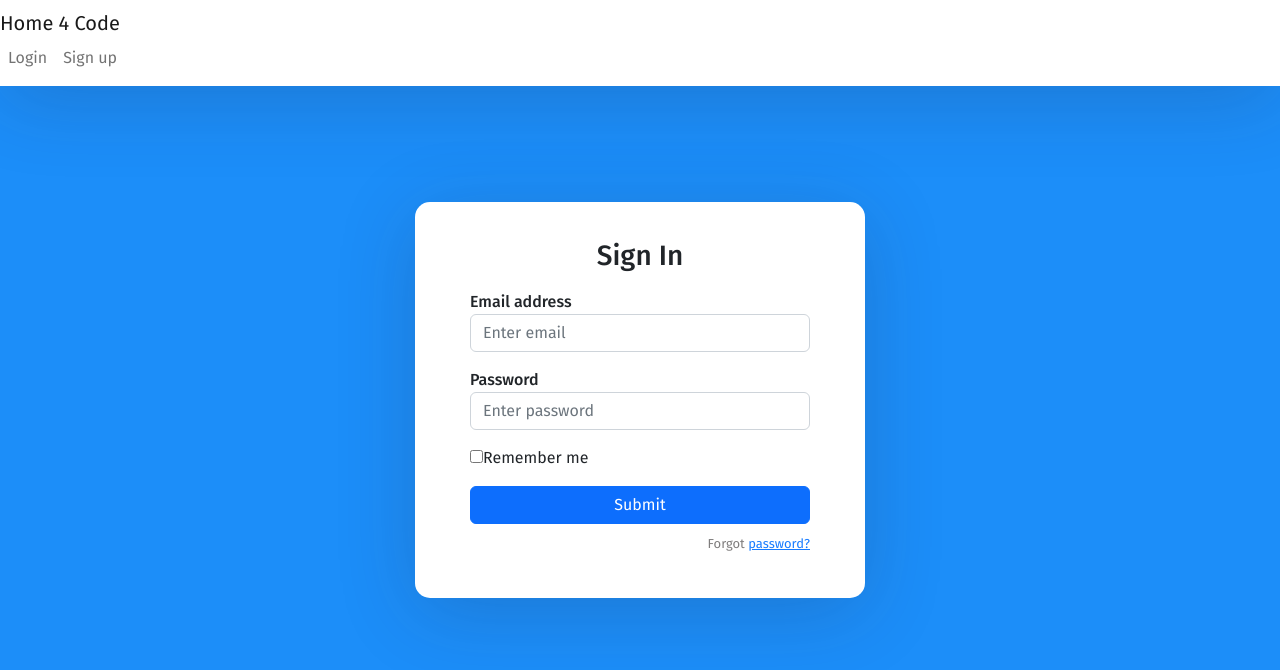
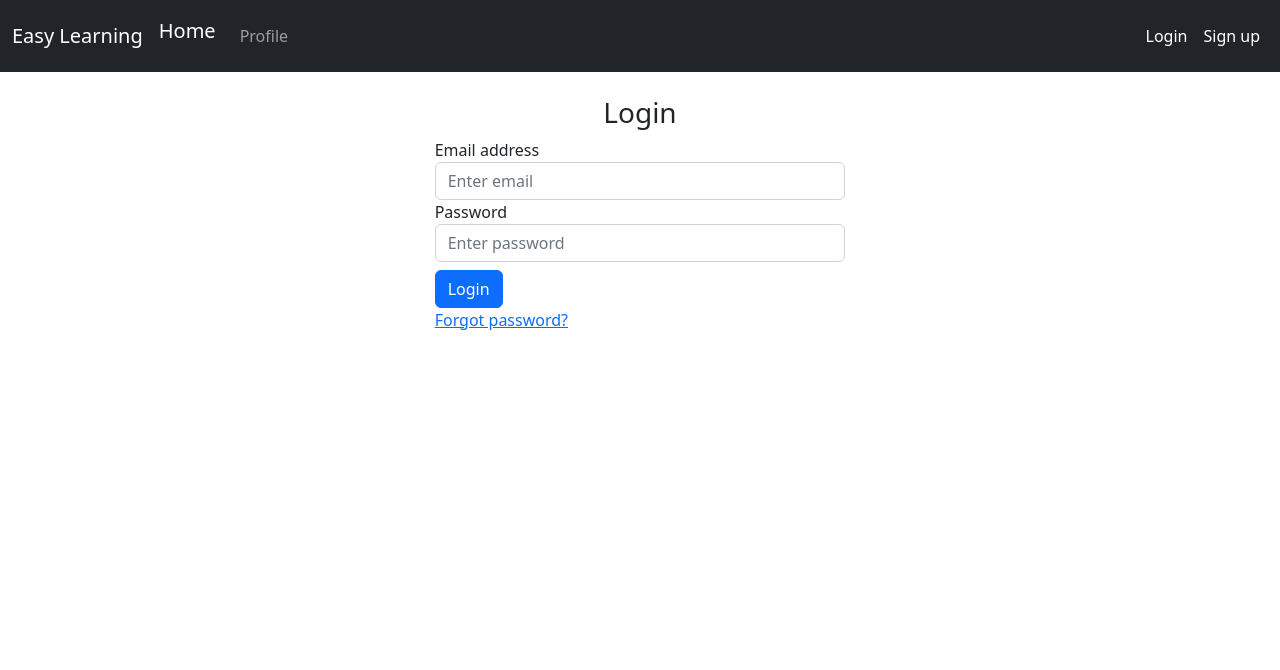
Before and after one commit to amasdeogratias/home4code, a React (Create React App) app in the folder frontend/: page /sign-in in a window 1280 px wide. Shown: the top 670 px of the page. Built offline with nearby package versions, Linux system fonts and the light colour scheme; no server answers.

Commit message:
changed functional to class component

```diff
--- a/frontend/public/index.html
+++ b/frontend/public/index.html
@@ -41,5 +41,6 @@
       To begin the development, run `npm start` or `yarn start`.
       To create a production bundle, use `npm run build` or `yarn build`.
     -->
+    <script src="https://cdn.jsdelivr.net/npm/bootstrap@5.3.2/dist/js/bootstrap.bundle.min.js" integrity="sha384-C6RzsynM9kWDrMNeT87bh95OGNyZPhcTNXj1NW7RuBCsyN/o0jlpcV8Qyq46cDfL" crossorigin="anonymous"></script>
   </body>
 </html>
--- a/frontend/src/App.css
+++ b/frontend/src/App.css
@@ -1,71 +1,5 @@
-@import url('https://fonts.googleapis.com/css?family=Fira+Sans:400,500,600,700,800');
-*{
-  box-sizing: border-box;
+.jumbotron {
+  display: flex;
+  flex-direction: column;
+  justify-content: center;
 }
-
-body {
-  background: #1c8ef9 !important;
-  min-height: 100vh;
-  display: flex;
-  font-weight: 400;
-  font-family: 'Fira Sans', sans-serif;
-}
-
-h1,h2,h3,h4,h5,h6,label, span {
-  font-weight: 500;
-  font-family: 'Fira Sans', sans-serif;
-}
-
-body, html, .App, #root, .auth-wrapper {
-  width: 100%;
-  height: 100%;
-}
-
-.navbar-light {
-  background-color: #ffffff;
-  box-shadow: 0px 14px 80px rgba(34, 35, 58, 0.2);
-}
-
-.auth-wrapper {
-  display: flex;
-  justify-content: center;
-  flex-direction: column;
-  text-align: left;
-}
-
-.auth-inner {
-  width: 450px;
-  margin: auto;
-  box-shadow: 0px 14px 80px rgba(34, 35, 58, 0.2);
-  padding: 40px 55px 45px 55px;
-  border-radius: 15px;
-  transition: all .3s;
-  background-color: #ffffff;
-}
-
-.auth-wrapper .form-controll:focus {
-  border-color: #167bff;
-  box-shadow: none;
-}
-
-.auth-wrapper h3 {
-  text-align: center;
-  margin: 0;
-  line-height: 1;
-  padding-bottom: 20px;
-}
-
-.custom-control-label {
-  font-weight: 400;
-}
-.forgot-password,
-.forgot-password a {
-  text-align: right;
-  font-size: 13px;
-  padding-top: 10px;
-  color: #7f7d7d;
-  margin: 0;
-}
-.forgot-password a {
-  color: #167bff;
-}
--- a/frontend/src/App.js
+++ b/frontend/src/App.js
@@ -1,46 +1,38 @@
-import React, {useEffect, useState} from 'react';
+import React, {useEffect, useState, Component} from 'react';
 import '../node_modules/bootstrap/dist/css/bootstrap.min.css';
 import './App.css';
 import {BrowserRouter as Router, Routes, Route, Link} from 'react-router-dom';
 
 // import login and sign up components
-import Login from './components/login.component';
+import Login from './components/Login';
 import SignUp from './components/signup-component';
-import Home from './components/home'
-import Nav from './components/nav';
+import Home from './common/Home'
+import Navbar from './components/Navbar'
 
-function App() {
-  const [name, setName] = useState(''); //get authenticated user;
+class App extends Component {
+  render() {
+    return (
+      <>
+        <Router>
+        <Navbar />
+          <div className="App">
 
-  useEffect(() => {
-    (
-      async() => {
-        const response = await fetch('http://localhost/laravel-react/backend/public/api/user',{
-          headers: {'Content-Type': 'application/json'},
-          credentials: 'include', //get cookie from the backend
-        });
+            <div className="auth-wrapper">
 
-        const content = await response.json();
-        setName(content.name)
-      }
-    )();
-  });
-  return (
-    <Router>
-      <div className="App">
-        <Nav />
-        <div className="auth-wrapper">
-          <div className="auth-inner">
                 <Routes>
-              <Route exact path="/" element= {<Home name={name} />}/>
+                  <Route exact path="/" element= {<Home />}/>
                   <Route exact path="/sign-in" element= {<Login />}/>
                   <Route exact path="/sign-up" element= {<SignUp />}/>
                 </Routes>
               </div>
-        </div>
+
           </div>
         </Router>
-  );
+      </>
+    )
+  }
 }
 
+
+
 export default App;
--- /dev/null
+++ b/frontend/src/common/Home.js
@@ -0,0 +1,14 @@
+import React, { Component } from 'react'
+
+class Home extends Component {
+  render() {
+    return (
+      <div className='container'>
+        <h1>Home Page</h1>
+
+      </div>
+    )
+  }
+}
+
+export default Home
--- /dev/null
+++ b/frontend/src/components/Login.js
@@ -0,0 +1,46 @@
+import React, { Component } from 'react'
+
+class Login extends Component {
+  render() {
+    return (
+      <div>
+        <div className="row mt-4">
+            <div className='jumbotron col-lg-4 offset-lg-4'>
+                <h3 className='text-center'>Login</h3>
+                <form>
+                    <div className="form-group">
+                        <label>Email address</label>
+                        <input
+                            type="email"
+                            className="form-control"
+                            placeholder="Enter email"
+
+                        />
+                    </div>
+                    <div className="form-group">
+                        <label>Password</label>
+                        <input
+                            type="password"
+                            className="form-control"
+                            placeholder="Enter password"
+
+                        />
+                    </div>
+
+                    <div className="form-group mt-2">
+                        <button type="submit" className="btn btn-primary btn-block">Login</button>
+                    </div>
+                    <p className="forgot-password text-right">
+                         <a href="#">Forgot password?</a>
+                    </p>
+                </form>
+            </div>
+
+        </div>
+
+      </div>
+    )
+  }
+}
+
+export default Login
--- /dev/null
+++ b/frontend/src/components/Navbar.js
@@ -0,0 +1,43 @@
+import React, { Component } from 'react'
+import { Link } from 'react-router-dom'
+
+class Navbar extends Component {
+  render() {
+    return (
+        <nav className="navbar navbar-expand-lg navbar-dark bg-dark">
+            <div className="container-fluid">
+                <Link className='navbar-brand' to={'/'}> Easy Learning</Link>
+                <button className="navbar-toggler" type="button" data-bs-toggle="collapse" data-bs-target="#navbarText" aria-controls="navbarText" aria-expanded="false" aria-label="Toggle navigation">
+                    <span className="navbar-toggler-icon"></span>
+                </button>
+                <div className="collapse navbar-collapse" id="navbarText">
+                    <ul className="navbar-nav me-auto mb-2 mb-lg-0">
+                        <li className="nav-item">
+                            <Link className="navbar-brand" to={'/'}>
+                                Home
+                            </Link>
+                        </li>
+                        <li className="nav-item">
+                            <Link className="nav-link" to={'/'}>Profile</Link>
+
+                        </li>
+                    </ul>
+                    <span className="navbar-text">
+                        <ul className="navbar-nav ml-auto">
+                            <li className="nav-item">
+                                <Link className="nav-link" to={'/sign-in'}>Login</Link>
+
+                            </li>
+                            <li className="nav-item">
+                                <Link className="nav-link" to={'/sign-up'}>Sign up</Link>
+                            </li>
+                        </ul>
+                    </span>
+                </div>
+            </div>
+        </nav>
+    )
+  }
+}
+
+export default Navbar
--- a/frontend/src/components/home.js
+++ /dev/null
@@ -1,11 +0,0 @@
-import React from 'react'
-
-const Home = (props) => {
-  return (
-    <div>
-      {props.name ? 'Hi ' + props.name : 'You are not logged in'}
-    </div>
-  )
-}
-
-export default Home;
--- a/frontend/src/components/login.component.js
+++ /dev/null
@@ -1,96 +0,0 @@
-import React, { useState } from 'react';
-import { useNavigate } from 'react-router-dom';
-import Swal from 'sweetalert2';
-const Login = (props) => {
-
-  const [email, setEmail] = useState('');
-  const [password, setPassword] = useState('');
-
-  const redirect = useNavigate(); //redirect function
-
-  const handleLogin = async (e) => {
-    e.preventDefault();
-
-    //define api endpoint for login
-    const response = await fetch('http://localhost/laravel-react/backend/public/api/auth/login', {
-      method: 'POST',
-      headers: {'Content-Type': 'application/json'},
-      credentials:'include', //get cookie from the backend
-      body: JSON.stringify({
-        email,
-        password
-      })
-    });
-
-    if(response){
-      const content = await response.json();
-
-      // alert
-      Swal.fire({
-        title:"Success",
-        text: "Login Successfully...",
-        icon: "success",
-        confirmButtonText: "OK"
-      });
-
-      redirect('/'); //redirect to login after
-      props.setName(content.name);
-    }else{
-      Swal.fire({
-        title:"warning",
-        text: "Login failed...",
-        icon: "warning",
-        confirmButtonText: "OK"
-      });
-    }
-
-
-
-  }
-
-  return (
-    <form onSubmit={handleLogin}>
-      <h3>Sign In</h3>
-      <div className="mb-3">
-        <label>Email address</label>
-        <input
-          type="email"
-          className="form-control"
-          placeholder="Enter email"
-          onChange={e=>setEmail(e.target.value)}
-        />
-      </div>
-      <div className="mb-3">
-        <label>Password</label>
-        <input
-          type="password"
-          className="form-control"
-          placeholder="Enter password"
-          onChange={e=>setPassword(e.target.value)}
-        />
-      </div>
-      <div className="mb-3">
-        <div className="custom-control custom-checkbox">
-          <input
-            type="checkbox"
-            className="custom-control-input"
-            id="customCheck1"
-          />
-          <label className="custom-control-label" htmlFor="customCheck1">
-            Remember me
-          </label>
-        </div>
-      </div>
-      <div className="d-grid">
-        <button type="submit" className="btn btn-primary">
-          Submit
-        </button>
-      </div>
-      <p className="forgot-password text-right">
-        Forgot <a href="#">password?</a>
-      </p>
-    </form>
-  )
-
-}
-export default Login;
--- a/frontend/src/components/nav.js
+++ /dev/null
@@ -1,28 +0,0 @@
-import React from "react";
-import {Link} from "react-router-dom";
-
-const Nav = (props) => {
-
-    return (
-        <nav className="navbar navbar-expand-lg navbar-light fixed-top">
-            <div className="containter">
-                <Link className="navbar-brand" to={'/sign-in'}>
-                Home 4 Code
-                </Link>
-                <div className="collapse navbar-collapse" id="navbarTogglerDemo02">
-                    <ul className="navbar-nav ml-auto">
-                        <li className="nav-item">
-                            <Link className="nav-link" to={'/sign-in'}>Login</Link>
-
-                        </li>
-                        <li className="nav-item">
-                            <Link className="nav-link" to={'/sign-up'}>Sign up</Link>
-                        </li>
-                    </ul>
-                </div>
-            </div>
-        </nav>
-    );
-}
-
-export default Nav;
--- a/frontend/src/index.css
+++ /dev/null
@@ -1,13 +0,0 @@
-body {
-  margin: 0;
-  font-family: -apple-system, BlinkMacSystemFont, 'Segoe UI', 'Roboto', 'Oxygen',
-    'Ubuntu', 'Cantarell', 'Fira Sans', 'Droid Sans', 'Helvetica Neue',
-    sans-serif;
-  -webkit-font-smoothing: antialiased;
-  -moz-osx-font-smoothing: grayscale;
-}
-
-code {
-  font-family: source-code-pro, Menlo, Monaco, Consolas, 'Courier New',
-    monospace;
-}
--- a/frontend/src/reportWebVitals.js
+++ /dev/null
@@ -1,13 +0,0 @@
-const reportWebVitals = onPerfEntry => {
-  if (onPerfEntry && onPerfEntry instanceof Function) {
-    import('web-vitals').then(({ getCLS, getFID, getFCP, getLCP, getTTFB }) => {
-      getCLS(onPerfEntry);
-      getFID(onPerfEntry);
-      getFCP(onPerfEntry);
-      getLCP(onPerfEntry);
-      getTTFB(onPerfEntry);
-    });
-  }
-};
-
-export default reportWebVitals;
```
Also changed, not shown: frontend/src/index.js (+2 -7 lines). Lines whose indentation alone changed are shown as unchanged.
